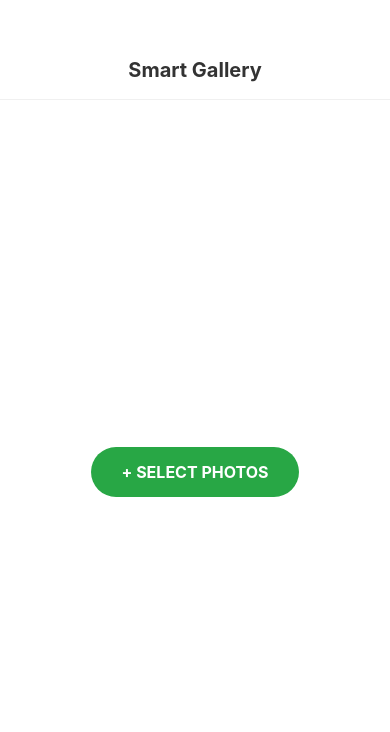
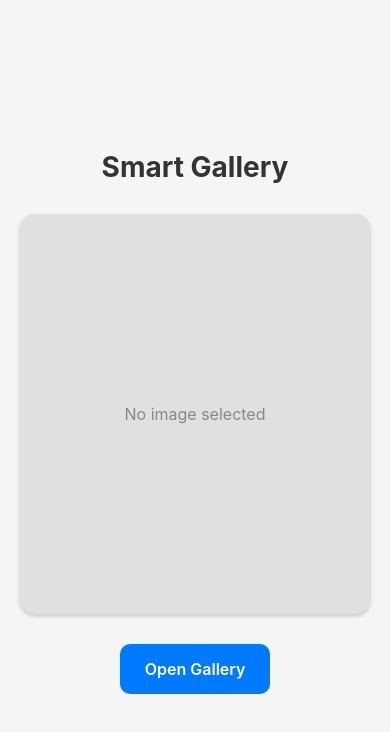
Before and after one commit to phildunn1981/SmartGallery, a React Native app: screen / in a window 390 px wide. Shown: the top 732 px of the page. Built offline with nearby package versions, Linux system fonts and the light colour scheme.

Commit message:
Update image selection and sharing features
Refactor image handling and viewer functionality.

```diff
--- a/App.js
+++ b/App.js
@@ -1,111 +1,91 @@
 import React, { useState } from 'react';
-import { StyleSheet, Text, View, TouchableOpacity, Modal, Alert, StatusBar } from 'react-native';
+import {
+  StyleSheet,
+  Text,
+  View,
+  TouchableOpacity,
+  Image,
+  Modal,
+  Dimensions,
+  StatusBar,
+  ActivityIndicator
+} from 'react-native';
 import * as ImagePicker from 'expo-image-picker';
 import * as Sharing from 'expo-sharing';
 import ImageViewer from 'react-native-image-zoom-viewer';
 
 export default function App() {
-  const [photos, setPhotos] = useState([]);
-  const [showViewer, setShowViewer] = useState(false);
-  const [currentIndex, setCurrentIndex] = useState(0);
+  const [selectedImage, setSelectedImage] = useState(null);
+  const [isViewerVisible, setIsViewerVisible] = useState(false);
 
-  // Opens the phone gallery to pick multiple images
-  const pickImages = async () => {
+  // Function to pick image from phone gallery
+  const pickImage = async () => {
     let result = await ImagePicker.launchImageLibraryAsync({
       mediaTypes: ImagePicker.MediaTypeOptions.Images,
-      allowsMultipleSelection: true,
+      allowsEditing: false,
       quality: 1,
     });
 
     if (!result.canceled) {
-      const formattedPhotos = result.assets.map(asset => ({ url: asset.uri }));
-      setPhotos(formattedPhotos);
+      setSelectedImage(result.assets[0].uri);
     }
   };
 
-  // Shares the currently viewed photo with other apps
-  const handleShare = async () => {
-    if (photos.length > 0) {
-      const currentPhoto = photos[currentIndex].url;
-      await Sharing.shareAsync(currentPhoto);
+  // Function to share the current image
+  const shareImage = async () => {
+    if (selectedImage) {
+      await Sharing.shareAsync(selectedImage);
     }
   };
 
-  // Safe Delete: Removes photo from app list to avoid Android system errors
-  const handleDelete = () => {
-    Alert.alert("Remove Photo", "Remove this photo from the app view?", [
-      { text: "Cancel", style: "cancel" },
-      {
-        text: "Remove",
-        style: "destructive",
-        onPress: () => {
-          const newPhotos = [...photos];
-          newPhotos.splice(currentIndex, 1);
-          setPhotos(newPhotos);
-
-          if (newPhotos.length === 0) {
-            setShowViewer(false);
-          } else if (currentIndex >= newPhotos.length) {
-            setCurrentIndex(newPhotos.length - 1);
-          }
-        }
-      }
-    ]);
-  };
+  // Prepare images for the Zoom Viewer
+  const images = selectedImage ? [{ url: selectedImage }] : [];
 
   return (
     <View style={styles.container}>
       <StatusBar barStyle="dark-content" />
-      <View style={styles.header}>
-        <Text style={styles.title}>Smart Gallery</Text>
-      </View>
 
-      <View style={styles.center}>
-        <TouchableOpacity style={styles.mainButton} onPress={pickImages}>
-          <Text style={styles.buttonText}>+ SELECT PHOTOS</Text>
-        </TouchableOpacity>
+      <Text style={styles.title}>Smart Gallery</Text>
 
-        {photos.length > 0 && (
-          <View style={styles.statusBox}>
-            <Text style={styles.statusText}>{photos.length} photos selected</Text>
-            <TouchableOpacity
-              style={styles.viewBtn}
-              onPress={() => setShowViewer(true)}
-            >
-              <Text style={styles.viewBtnText}>VIEW LARGE PHOTOS</Text>
-            </TouchableOpacity>
+      <View style={styles.imageContainer}>
+        {selectedImage ? (
+          <TouchableOpacity onPress={() => setIsViewerVisible(true)}>
+            <Image source={{ uri: selectedImage }} style={styles.previewImage} />
+            <Text style={styles.hintText}>Tap to zoom</Text>
+          </TouchableOpacity>
+        ) : (
+          <View style={styles.placeholder}>
+            <Text style={styles.placeholderText}>No image selected</Text>
           </View>
         )}
       </View>
 
-      {/* Pro Zoom Viewer Modal */}
-      <Modal visible={showViewer} transparent={true} animationType="fade">
+      <View style={styles.buttonRow}>
+        <TouchableOpacity style={styles.button} onPress={pickImage}>
+          <Text style={styles.buttonText}>Open Gallery</Text>
+        </TouchableOpacity>
+
+        {selectedImage && (
+          <TouchableOpacity style={[styles.button, styles.shareButton]} onPress={shareImage}>
+            <Text style={styles.buttonText}>Share</Text>
+          </TouchableOpacity>
+        )}
+      </View>
+
+      {/* Full-screen Zoom Modal */}
+      <Modal visible={isViewerVisible} transparent={true} onRequestClose={() => setIsViewerVisible(false)}>
         <ImageViewer
-          imageUrls={photos}
-          index={currentIndex}
-          onCancel={() => setShowViewer(false)}
-          onChange={(index) => setCurrentIndex(index)}
-          backgroundColor="white"
+          imageUrls={images}
+          enableSwipeDown={true}
+          onSwipeDown={() => setIsViewerVisible(false)}
+          loadingRender={() => <ActivityIndicator color="white" size="large" />}
           renderHeader={() => (
-            <View style={styles.viewerHeader}>
-              <TouchableOpacity style={styles.backBtn} onPress={() => setShowViewer(false)}>
-                <Text style={styles.backText}>← Back</Text>
-              </TouchableOpacity>
-
-              <View style={styles.rightIcons}>
-                <TouchableOpacity style={styles.iconBtn} onPress={handleShare}>
-                  <Text style={styles.iconText}>📤</Text>
-                </TouchableOpacity>
-                <TouchableOpacity style={[styles.iconBtn, {backgroundColor: '#ffe5e5'}]} onPress={handleDelete}>
-                  <Text style={styles.iconText}>🗑️</Text>
-                </TouchableOpacity>
-              </View>
-            </View>
-          )}
-          renderIndicator={(index, total) => (
-            <View style={styles.indicatorContainer}>
-              <Text style={styles.indicatorText}>{index} of {total}</Text>
-            </View>
+            <TouchableOpacity
+              style={styles.closeButton}
+              onPress={() => setIsViewerVisible(false)}
+            >
+              <Text style={styles.closeButtonText}>✕ Close</Text>
+            </TouchableOpacity>
           )}
         />
       </Modal>
@@ -114,22 +94,81 @@ export default function App() {
 }
 
 const styles = StyleSheet.create({
-  container: { flex: 1, backgroundColor: '#ffffff', paddingTop: 40 },
-  header: { height: 60, justifyContent: 'center', alignItems: 'center', borderBottomWidth: 1, borderBottomColor: '#f0f0f0' },
-  title: { fontSize: 20, fontWeight: '700', color: '#333' },
-  center: { flex: 1, justifyContent: 'center', alignItems: 'center' },
-  mainButton: { backgroundColor: '#28a745', paddingVertical: 15, paddingHorizontal: 30, borderRadius: 30 },
-  buttonText: { color: 'white', fontWeight: 'bold', fontSize: 16 },
-  statusBox: { alignItems: 'center', marginTop: 30 },
-  statusText: { fontSize: 16, color: '#666', marginBottom: 15 },
-  viewBtn: { backgroundColor: '#007AFF', paddingVertical: 12, paddingHorizontal: 25, borderRadius: 15 },
-  viewBtnText: { color: 'white', fontWeight: 'bold' },
-  viewerHeader: { flexDirection: 'row', justifyContent: 'space-between', alignItems: 'center', paddingTop: 50, paddingHorizontal: 20, zIndex: 99 },
-  backBtn: { padding: 10, backgroundColor: '#f0f0f0', borderRadius: 20 },
-  backText: { color: '#007AFF', fontWeight: 'bold' },
-  rightIcons: { flexDirection: 'row' },
-  iconBtn: { marginLeft: 10, padding: 10, backgroundColor: '#f0f0f0', borderRadius: 20 },
-  iconText: { fontSize: 18 },
-  indicatorContainer: { position: 'absolute', bottom: 40, width: '100%', alignItems: 'center' },
-  indicatorText: { color: '#333', fontWeight: 'bold', backgroundColor: '#f0f0f0', paddingVertical: 5, paddingHorizontal: 15, borderRadius: 12 }
+  container: {
+    flex: 1,
+    backgroundColor: '#f5f5f5',
+    alignItems: 'center',
+    justifyContent: 'center',
+    padding: 20,
+  },
+  title: {
+    fontSize: 28,
+    fontWeight: 'bold',
+    marginBottom: 30,
+    color: '#333',
+  },
+  imageContainer: {
+    width: '100%',
+    height: 400,
+    backgroundColor: '#e0e0e0',
+    borderRadius: 15,
+    overflow: 'hidden',
+    justifyContent: 'center',
+    alignItems: 'center',
+    elevation: 5,
+    shadowColor: '#000',
+    shadowOffset: { width: 0, height: 2 },
+    shadowOpacity: 0.2,
+    shadowRadius: 4,
+  },
+  previewImage: {
+    width: Dimensions.get('window').width - 40,
+    height: 400,
+    resizeMode: 'contain',
+  },
+  placeholder: {
+    alignItems: 'center',
+  },
+  placeholderText: {
+    color: '#888',
+    fontSize: 16,
+  },
+  hintText: {
+    textAlign: 'center',
+    marginTop: 10,
+    color: '#666',
+    fontSize: 12,
+  },
+  buttonRow: {
+    flexDirection: 'row',
+    marginTop: 30,
+    gap: 15,
+  },
+  button: {
+    backgroundColor: '#007AFF',
+    paddingVertical: 15,
+    paddingHorizontal: 25,
+    borderRadius: 10,
+  },
+  shareButton: {
+    backgroundColor: '#34C759',
+  },
+  buttonText: {
+    color: '#fff',
+    fontSize: 16,
+    fontWeight: '600',
+  },
+  closeButton: {
+    position: 'absolute',
+    top: 50,
+    right: 20,
+    zIndex: 99,
+    padding: 10,
+    backgroundColor: 'rgba(0,0,0,0.5)',
+    borderRadius: 5,
+  },
+  closeButtonText: {
+    color: 'white',
+    fontWeight: 'bold',
+  },
 });
```
